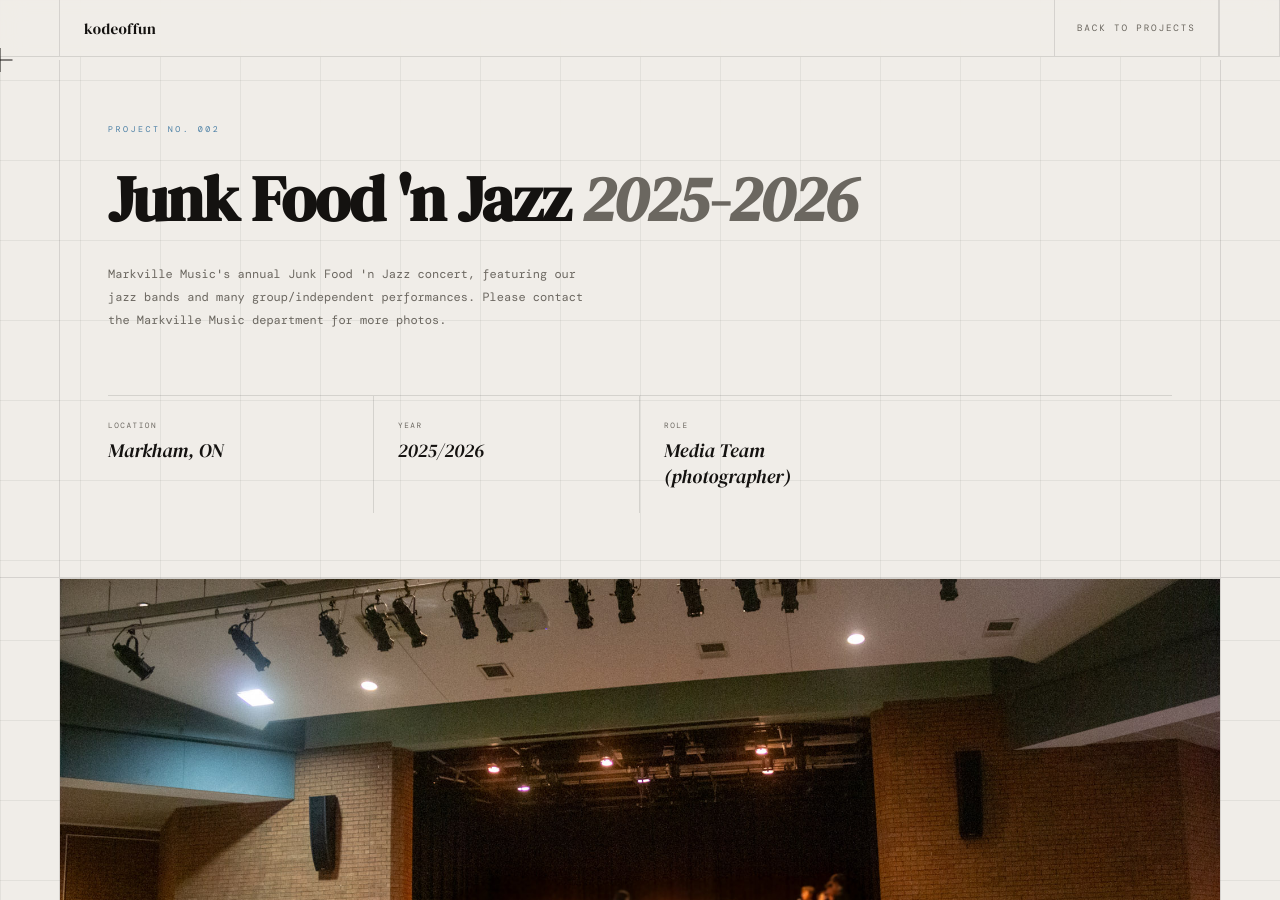
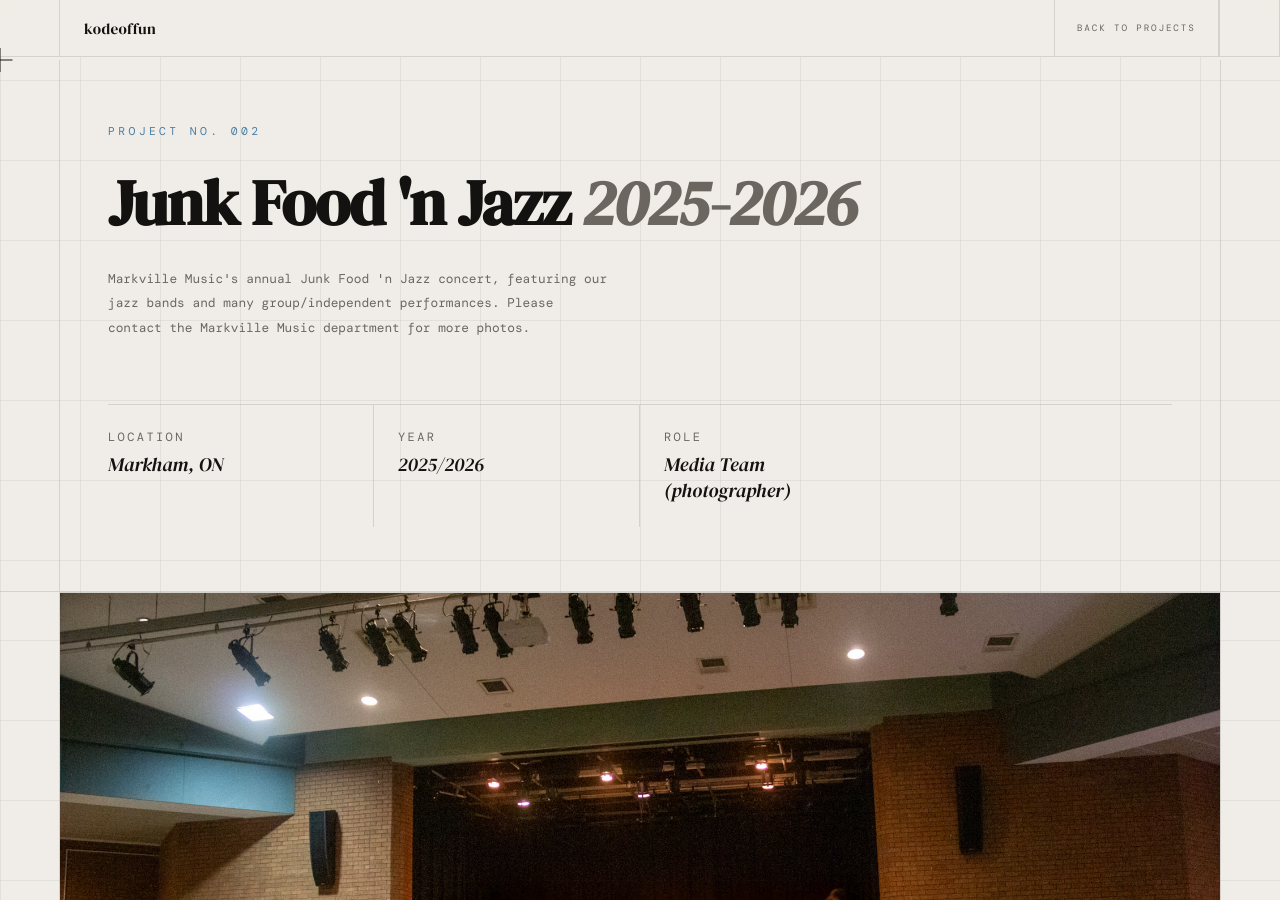
Before and after one commit to kodeoffun/kodeoffun.github.io, a Jekyll site: the page _portfolio/junknjazz.html, which Jekyll copies as it is, in a window 1280 px wide and 900 px high. Built offline with Jekyll 4.4.1, drawn with Linux system fonts in a browser that asks for light colours; some web fonts are replaced.

Commit message:
Update junknjazz.html

```diff
--- a/_portfolio/junknjazz.html
+++ b/_portfolio/junknjazz.html
@@ -78,7 +78,7 @@
 
   /* ── PROJECT HEADER ── */
   .project-header { padding: 4rem 3rem; display: flex; flex-direction: column; gap: 2rem; }
-  .ph-meta { font-size: 0.52rem; letter-spacing: 0.3em; text-transform: uppercase; color: var(--accent); }
+  .ph-meta { font-size: 0.71rem; letter-spacing: 0.3em; text-transform: uppercase; color: var(--accent); }
   .ph-title { font-family: 'DM Serif Display', serif; font-size: clamp(3rem, 5vw, 5rem); line-height: 1; letter-spacing: -0.02em; }
   .ph-title em { font-style: italic; color: var(--steel); }
 
@@ -89,7 +89,7 @@
   .ph-detail-cell { padding: 1.5rem; border-right: 1px solid var(--line); display: flex; flex-direction: column; gap: 0.4rem; }
   .ph-detail-cell:first-child { padding-left: 0; }
   .ph-detail-cell:last-child { border-right: none; }
-  .phd-label { font-size: 0.48rem; letter-spacing: 0.2em; text-transform: uppercase; color: var(--steel); }
+  .phd-label { font-size: 0.75rem; letter-spacing: 0.2em; text-transform: uppercase; color: var(--steel); }
   .phd-val { font-family: 'DM Serif Display', serif; font-size: 1.2rem; font-style: italic; }
 
   /* ── EDITORIAL GALLERY GRID ── */
@@ -176,7 +176,7 @@
     <div class="project-header rv">
       <span class="ph-meta">Project No. 002</span>
       <h1 class="ph-title">Junk Food 'n Jazz <em> 2025-2026</em></h1>
-      <p style="font-size: 0.75rem; line-height: 1.9; color: var(--steel); max-width: 500px;">
+      <p style="font-size: 0.80rem; line-height: 1.9; color: var(--steel); max-width: 500px;">
         Markville Music's annual Junk Food 'n Jazz concert, featuring our jazz bands and many group/independent performances. Please contact the Markville Music department for more photos.
       </p>
 
```
